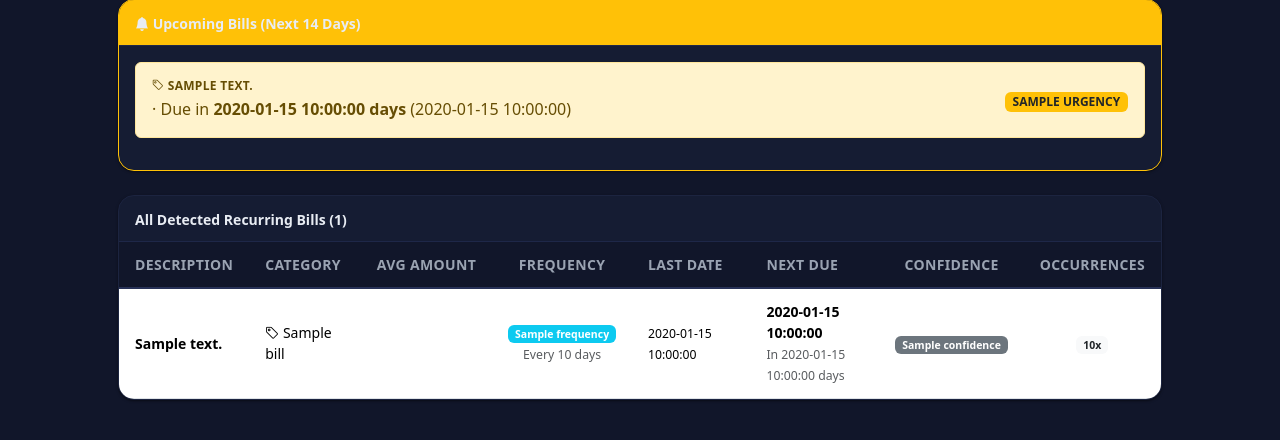
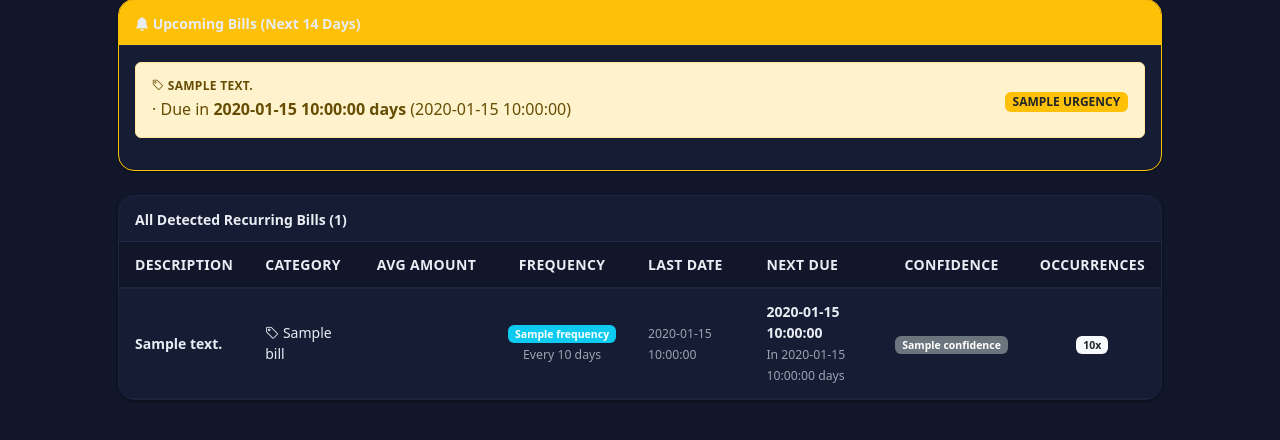
Before and after one commit to TurtleWithGlasses/expense-manager-web-app, a Python web app: template app/templates/intelligence/recurring_bills.html in a window 1280 px wide. Shown: the part 214-654 px from the top of the page. Run offline with Jinja, Linux system fonts and the light colour scheme; the template is opened without the code that fills it: most values are stand-ins (such as "Sample title", 1, 10 or a date in 2020); some libraries are stand-ins or nearby versions.

Commit message:
Align intelligence table colors

```diff
--- a/app/templates/intelligence/recurring_bills.html
+++ b/app/templates/intelligence/recurring_bills.html
@@ -3,6 +3,38 @@
 {% block title %}Recurring Bills - Expense Manager{% endblock %}
 
 {% block content %}
+<style>
+  .recurring-table tbody tr {
+    background-color: transparent !important;
+    color: var(--text);
+  }
+
+  .recurring-table tbody td {
+    background-color: transparent !important;
+    border-color: var(--border) !important;
+    color: var(--text);
+  }
+
+  .recurring-table thead th {
+    background-color: var(--surface) !important;
+    border-color: var(--border) !important;
+    color: var(--text);
+  }
+
+  .recurring-table tfoot th {
+    background-color: var(--surface) !important;
+    border-color: var(--border) !important;
+    color: var(--text);
+  }
+
+  .recurring-table small {
+    color: var(--text-secondary) !important;
+  }
+
+  .recurring-table .text-muted {
+    color: var(--text-secondary) !important;
+  }
+</style>
 <div class="container-fluid py-4">
   <div class="d-flex justify-content-between align-items-center mb-4">
     <div>
@@ -60,7 +92,7 @@
       <h5 class="mb-0">All Detected Recurring Bills ({{ total_bills }})</h5>
     </div>
     <div class="table-responsive">
-      <table class="table table-hover mb-0">
+      <table class="table table-hover mb-0 recurring-table">
         <thead>
           <tr>
             <th>Description</th>
```
Also changed, not shown: app/templates/intelligence/subscriptions.html (+25 -1 lines).
